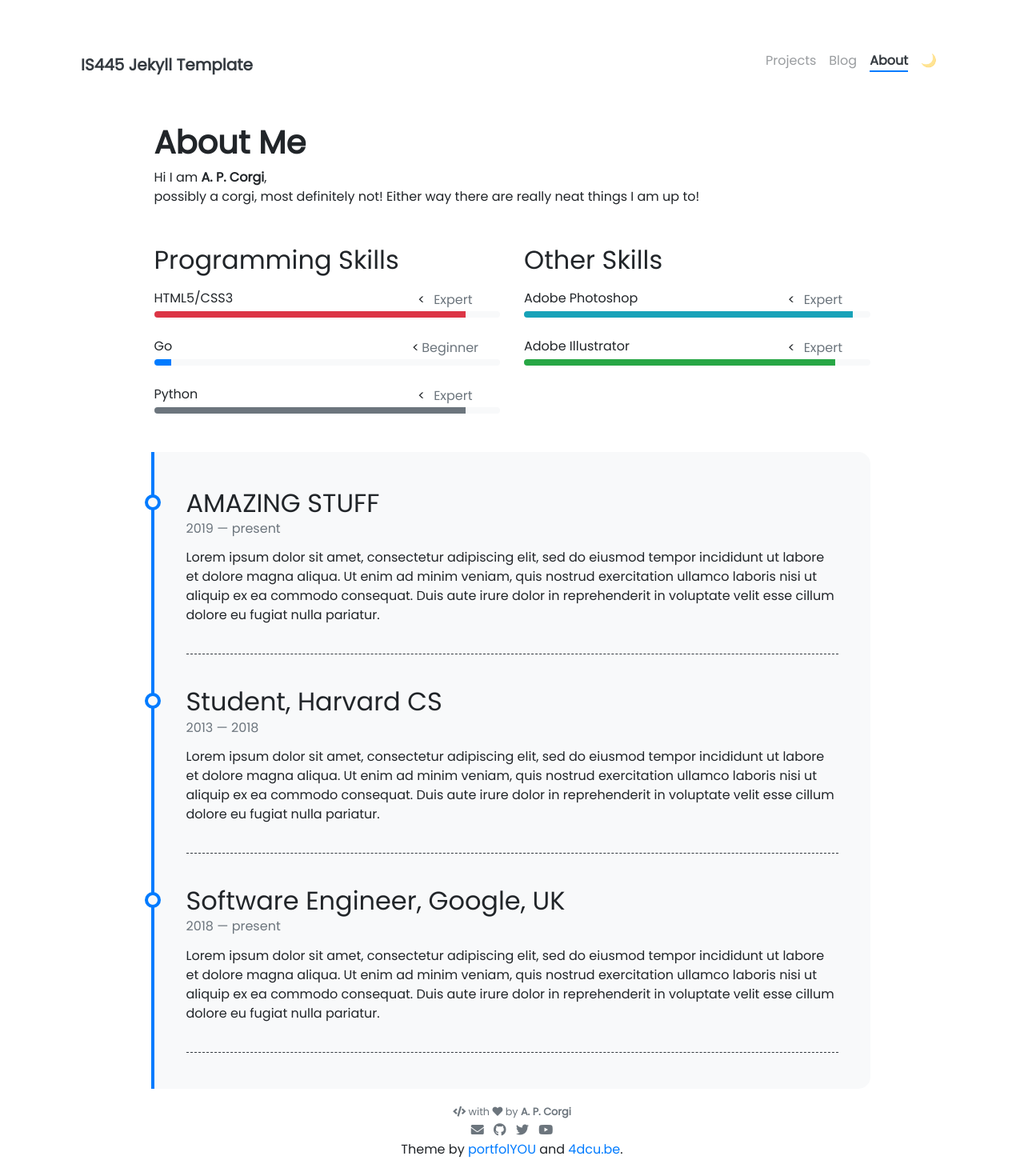
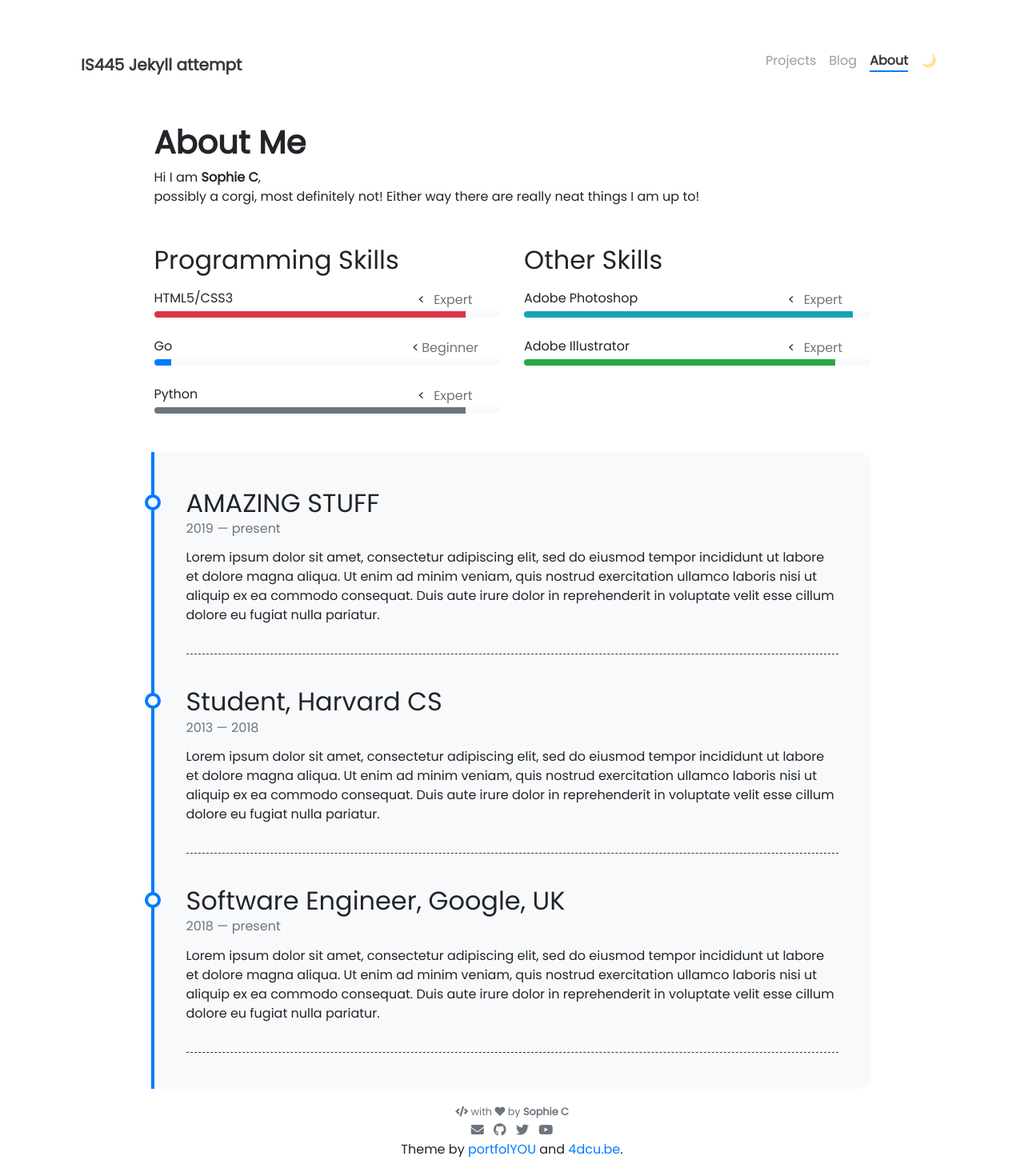
Before and after one commit to sophiechiewtrakoon/sophiechiewtrakoon.github.io, a Jekyll site: the page built from pages/about.md, in a window 1280 px wide. Shown: the whole page at 80% size. Built offline with Jekyll 4.4.1, drawn with Linux system fonts in a browser that asks for light colours; nearby versions of some CDN libraries.

Commit message:
Trying to push changes remotely
Previously was doing it locally...I don't know

```diff
--- a/_config.yml
+++ b/_config.yml
@@ -5,9 +5,9 @@
 # NOTE: it looks like you need to rebuild + repush everytime you update this _config.yml file
 
 ### Site Settings ###
-title               : IS445 Jekyll Template
+title               : IS445 Jekyll attempt
 description         : >-
-                      I am definitely not a corgi!
+                      testing again
 baseurl             : ""   # Change to empty quotes if you are hosting your site at <your-username>.github.io directly,
 #                                             otherwise will be hosted at <your-username>.github.io/{{base_url}}
 repository          :                     # Change to <your-username> for github OR, if that doesn't work <your-username>/<your-username>.github.io (or remove it if you don't need remote projects) -- for example, I would put "jnaiman" without the quotes after the ":" here
@@ -34,7 +34,7 @@ nav_exclude:                                            # The following paths ar
 
 ### Author Info ###
 author:
-  name              : A. P. Corgi
+  name              : Sophie C
   image             : https://media.tenor.com/8RcIoWTKYR4AAAAe/scuze-corgi.png
 #  behance           : your_username
 # dribbble          : your_username
```
